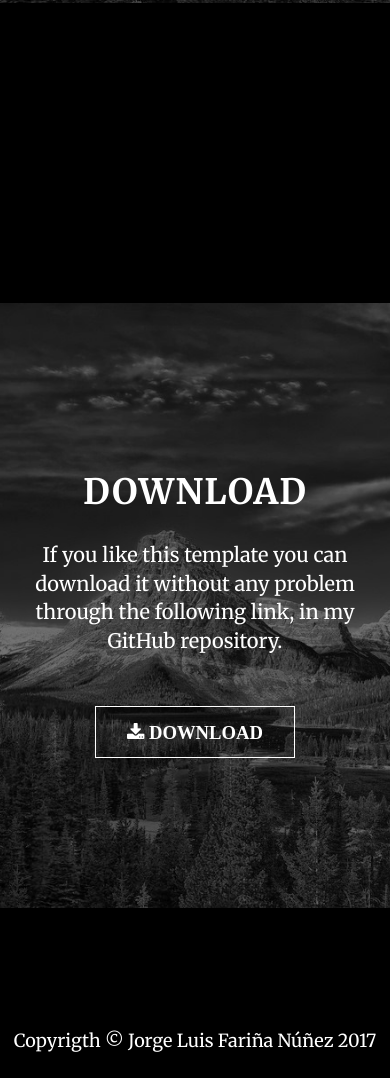
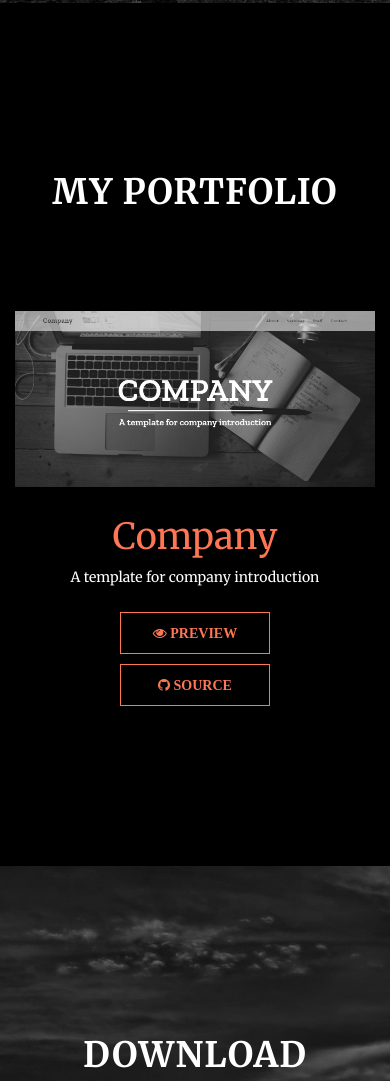
Before and after one commit to LueW/luew.github.io, a plain HTML site: page index.html in a window 390 px wide. Shown: the part 2267-3348 px from the top of the page. Drawn offline with Linux system fonts and the light colour scheme.

Commit message:
(DEV) Add portfolio section and company template

```diff
--- a/assets/css/main.css
+++ b/assets/css/main.css
@@ -170,8 +170,8 @@ body{
   text-align: center;
   padding: 10px;
   text-transform: uppercase;
-  color: white;
-  border: 1px solid white;
+  color: #FF7654;
+  border: 1px solid #FF7654;
   transition-property: all;
   transition-duration: .2s;
   transition-timing-function: linear;
@@ -179,7 +179,7 @@ body{
 }
 .social-networks > li > a:hover {
   color: black;
-  background-color: white;
+  background-color: #FF7654;
 }
 .social-networks > li > a > i > span {
   font-weight: bold;
@@ -198,6 +198,90 @@ body{
     width: 160px;
   }
 
+}
+
+/*-*-*-*-*-*-*-*-*-*-* Portfolio *-*-*-*-*-*-*-*-*-*-*/
+
+#portfolio {
+  padding-top: 150px;
+  padding-bottom: 150px;
+  background-color: black;
+}
+#portfolio .section-title {
+  margin-bottom: 100px;
+}
+#portfolio img {
+  -webkit-filter: grayscale(100%);
+  filter: grayscale(100%);
+
+  transition-property: all;
+  transition-duration: .2s;
+  transition-timing-function: linear;
+  transition-delay: 0s;
+}
+#portfolio img:hover {
+  -webkit-filter: grayscale(0%);
+  filter: grayscale(0%);
+}
+#portfolio .theme-title {
+  color: #FF7654;
+}
+#portfolio .theme-text {
+  color: white;
+}
+
+#portfolio .theme-buttons {
+  list-style: none;
+  margin-top: 25px;
+}
+#portfolio .theme-buttons > li {
+  display: inline-block;
+}
+#portfolio .theme-buttons > li + li {
+  margin-left: 10px;
+}
+#portfolio .theme-buttons > li > a {
+  display: block;
+  width: 150px;
+  color: #FF7654;
+  text-decoration: none;
+  text-transform: uppercase;
+  text-align: center;
+  border: 1px solid #FF7654;
+  padding: 10px;
+
+  transition-property: all;
+  transition-duration: .2s;
+  transition-timing-function: linear;
+  transition-delay: .1s;
+}
+#portfolio .theme-buttons > li > a:hover {
+  background-color: #FF7654;
+  color: black;
+}
+#portfolio .theme-buttons > li > a > i > span {
+  font-weight: bold;
+}
+
+@media (max-width: 767px) {
+
+  #portfolio {
+    text-align: center;
+  }
+  #portfolio .theme-title {
+    margin-top: 30px;
+  }
+  #portfolio .theme-buttons > li {
+    display: block;
+    margin: 10px 0 0 0;
+  }
+  #portfolio .theme-buttons > li + li {
+    margin-top: 10px;
+    margin-left: 0;
+  }
+  #portfolio .theme-buttons > li > a {
+    margin: 0 auto;
+  }
 }
 
 /*-*-*-*-*-*-*-*-*-*-* Download *-*-*-*-*-*-*-*-*-*-*/
@@ -219,15 +303,15 @@ body{
   padding: 15px;
   text-align: center;
   text-transform: uppercase;
-  color: white;
-  border: 1px solid white;
+  color: #FF7654;
+  border: 1px solid #FF7654;
   transition-property: all;
   transition-duration: .2s;
   transition-timing-function: linear;
   transition-delay: .1s;
 }
 .download-button > a:hover {
-  background-color: white;
+  background-color: #FF7654;
   color: black;
 }
 .download-button > a > i > span{
@@ -243,11 +327,3 @@ footer {
   background-color: black;
   font-size: 18px;
 }
-
-/*-*-*-*-*-*-*-*-*-*-* Additional CSS *-*-*-*-*-*-*-*-*-*-*/
-
-.black-separator {
-  width: 100%;
-  height: 300px;
-  background-color: black;
-}
--- a/assets/js/main-jquery.js
+++ b/assets/js/main-jquery.js
@@ -10,7 +10,9 @@ $(document).ready(function(){
 
   /* -- Animate scroll -- */
   $('a[href^="#"]').on('click', function(event) {
+
     var target = $(this.getAttribute('href'));
+
     if( target.length ) {
       event.preventDefault();
       $('html, body').stop().animate({
--- a/index.html
+++ b/index.html
@@ -39,8 +39,9 @@
 
         <div class="collapse navbar-collapse" id="bs-example-navbar-collapse-1">
           <ul class="nav navbar-nav navbar-right">
-            <li><a href="#about-me" class="page-scroll">About Me</a></li>
-            <li><a href="#contact-me">Contact Me</a></li>
+            <li><a href="#about-me">About</a></li>
+            <li><a href="#contact-me">Contact</a></li>
+            <li><a href="#portfolio">Portfolio</a></li>
             <li><a href="#download">Download</a></li>
           </ul>
         </div><!-- /.navbar-collapse -->
@@ -101,7 +102,37 @@
       </div>
     </section><!-- /Contact me section -->
 
-    <div class="black-separator"></div>
+    <!-- Portfolio section -->
+    <section id="portfolio">
+      <div class="container">
+
+        <h1 class="section-title">My portfolio</h1>
+
+        <div class="row">
+          <div class="col-md-5 col-md-offset-1 col-sm-6">
+
+            <a href="https://luew.github.io/company-template/" target="_blank">
+              <img src="assets/img/Company.jpg" alt="Company" class="img-responsive">
+            </a>
+
+          </div>
+          <div class="col-md-5 col-sm-6">
+            <h1 class="theme-title">Company</h1>
+            <p class="theme-text">A template for company introduction</p>
+
+            <ul class="theme-buttons">
+              <li><a href="https://luew.github.io/company-template/" target="_blank">
+                <i class="fa fa-eye" aria-hidden="true"><span> Preview</span></i>
+              </a></li>
+              <li><a href="https://github.com/LueW/company-template" target="_blank">
+                <i class="fa fa-github" aria-hidden="true"><span> Source</span></i>
+              </a></li>
+            </ul>
+          </div>
+        </div>
+
+      </div>
+    </section><!-- /Portfolio section -->
 
     <!-- Download section -->
     <section id="download">
```
Also changed, not shown: assets/img/Company.jpg (added).
